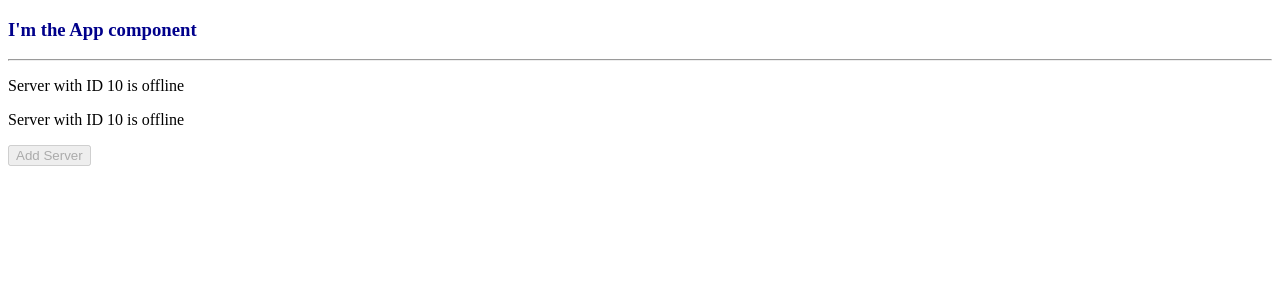
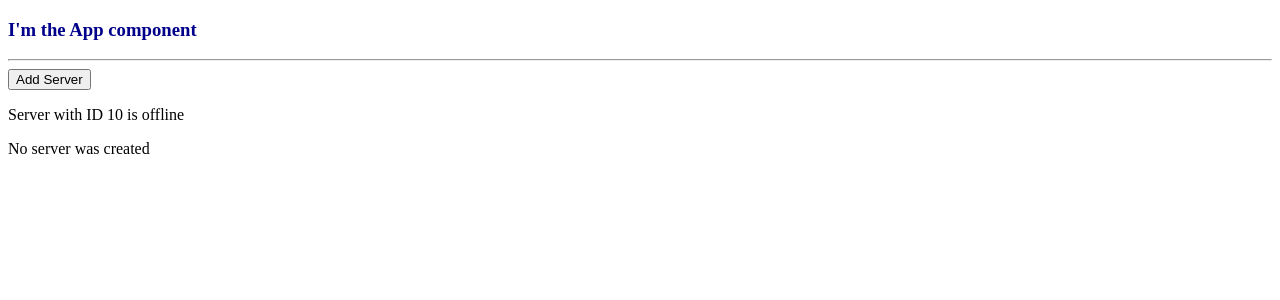
Before and after one commit to johnson790/angularjohnson, an Angular app: page / in a window 1280 px wide. Shown: the top 300 px of the page. Built offline with nearby package versions, Linux system fonts and the light colour scheme.

Commit message:
Combining all Forms of Databinding

```diff
--- a/src/app/servers/servers.component.html
+++ b/src/app/servers/servers.component.html
@@ -1,3 +1,4 @@
-        <button class="btn btn-primary">Add Server</button>
-        <!-- <app-server><app-server>
-            <app-server><app-server> -->
+<button class="btn btn-primary" (click)="onCreateServer()">Add Server</button>
+<app-server></app-server>
+
+<p>{{ serverCreationStatus }}</p>
--- a/src/app/servers/servers.component.ts
+++ b/src/app/servers/servers.component.ts
@@ -1,17 +1,24 @@
-import { Component } from '@angular/core';
+import { Component, OnInit } from '@angular/core';
 
 @Component({
-  // selector: '.app-servers',
   selector: 'app-servers',
-  template: `
-      <app-server></app-server>
-      <app-server></app-server>
-      <button class="btn btn-primary" [disabled]="!allowNewServer">Add Server</button>
-  `,
+  templateUrl: './servers.component.html',
+  styleUrls: ['./servers.component.css']
+})
+export class ServersComponent implements OnInit {
+  allowNewServer = false;
+  serverCreationStatus = 'No server was created';
 
-  styleUrls: ['./servers.component.css']
+  constructor() {
+    setTimeout(() => {
+      this.allowNewServer = true;
+    }, 2000);
+  }
 
-})
-export class ServersComponent {
+  ngOnInit() {
+  }
 
+  onCreateServer() {
+    this.serverCreationStatus = 'Server was created';
+  }
 }
```
